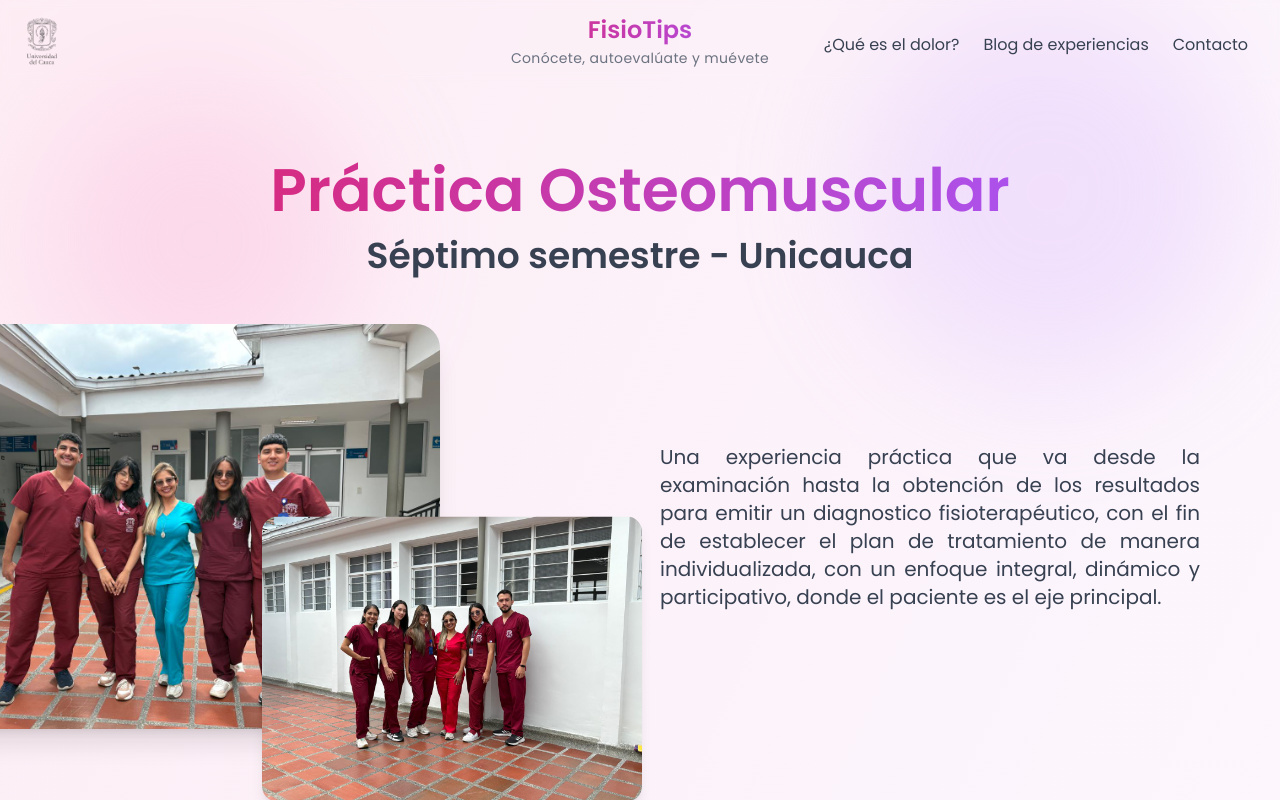
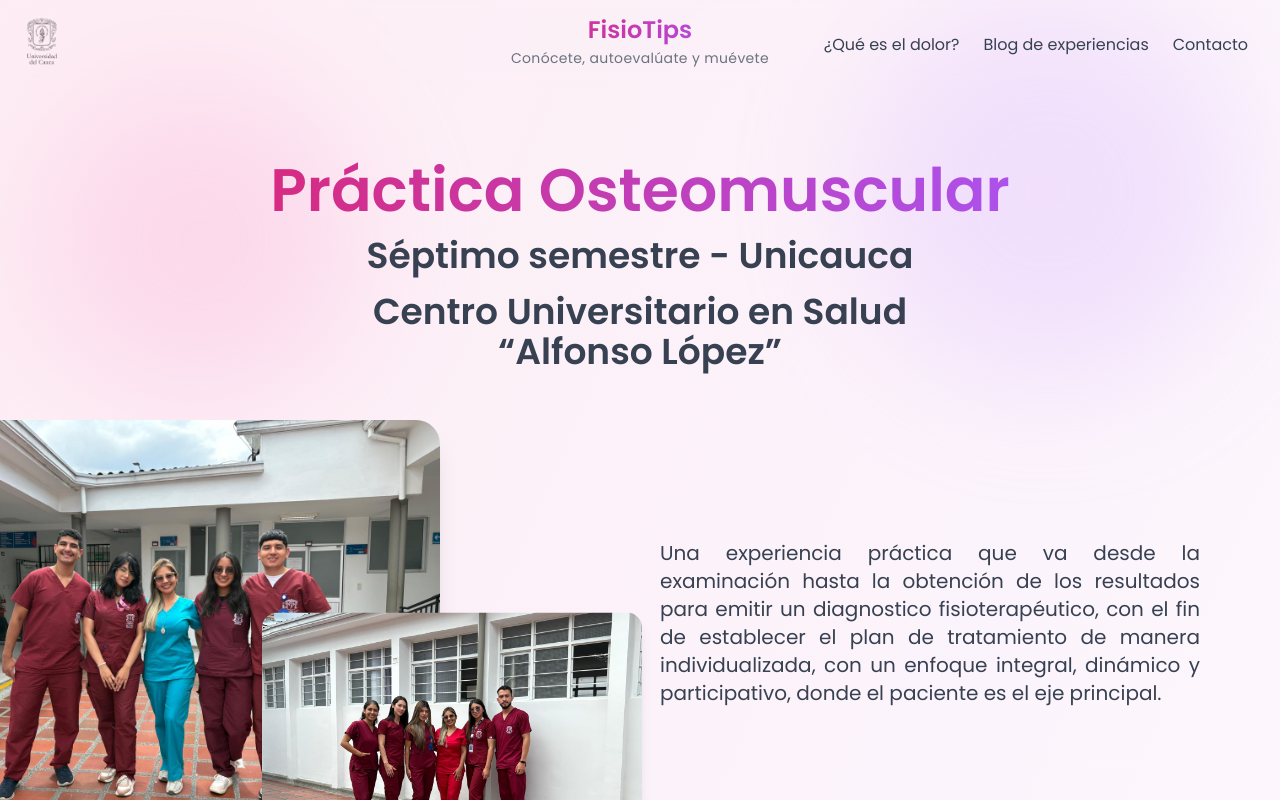
Before and after one commit to JuanF88/ximenaPage, a Next.js app: page / in a window 1280 px wide. Shown: the top 800 px of the page. Built offline with nearby package versions, Linux system fonts and the light colour scheme.

Commit message:
Changes Update

```diff
--- a/src/components/Hero.js
+++ b/src/components/Hero.js
@@ -39,6 +39,17 @@ export default function Hero() {
         transition={{ delay: 0.2, duration: 0.8 }}
       >
         Séptimo semestre - Unicauca
+      </motion.h2>
+
+
+      {/* 🎓 Subtítulo */}
+      <motion.h2
+        className="text-2xl sm:text-4xl font-semibold text-gray-700 mt-4 max-w-2xl mx-auto"
+        initial={{ opacity: 0, y: -30 }}
+        animate={{ opacity: 1, y: 0 }}
+        transition={{ delay: 0.2, duration: 0.8 }}
+      >
+        Centro Universitario en Salud “Alfonso López”
       </motion.h2>
 
       <motion.div
```
